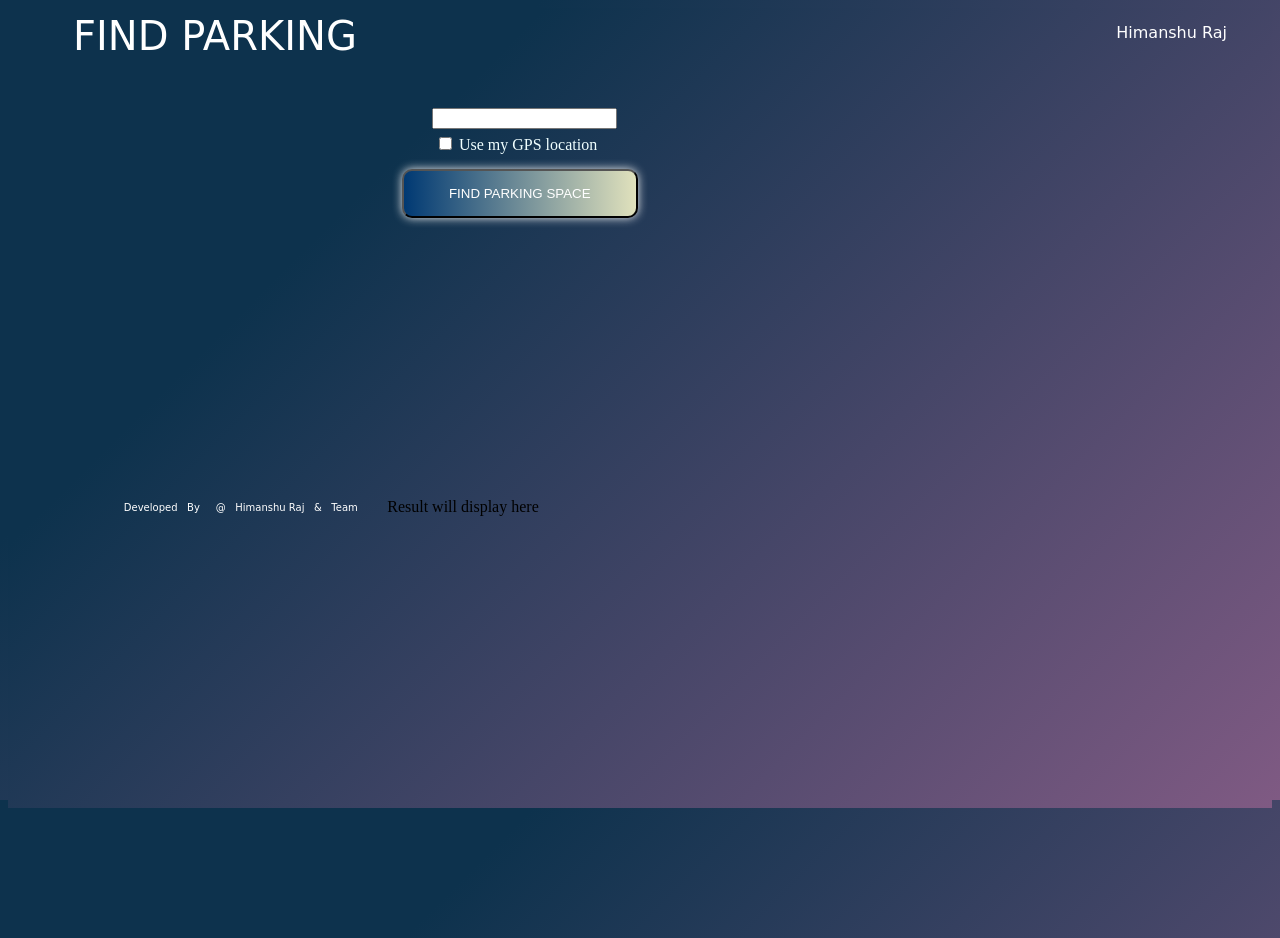
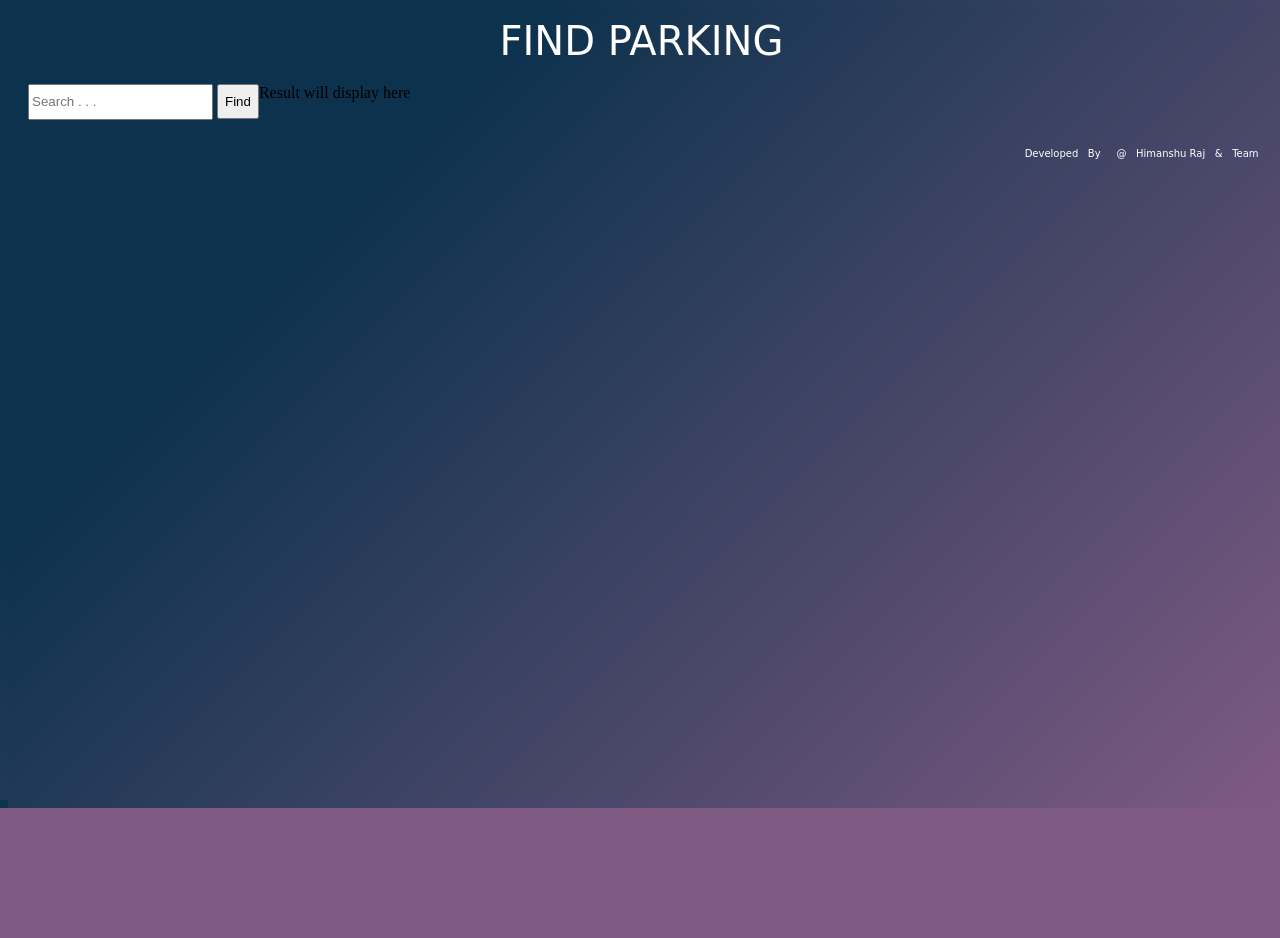
Before and after one commit to himanshuRaj-IN/FindParking.github.io, a plain HTML site: page index.html in a window 1280 px wide. After the commit the page ends 808 px from the top, so only its background shows below. Drawn offline with Linux system fonts and the light colour scheme; a web font is replaced by a local one.

Commit message:
added resposni

```diff
--- a/index.css
+++ b/index.css
@@ -1,96 +1,34 @@
 html,body{
     height: 100%;
+    width: 100%;
     background-color: #7f5a83;
     background-image: linear-gradient(315deg, #7f5a83 0%, #0d324d 74%);
 }
 #headerBox{
+    border-right: double;
+    border-color: #f6f3f7 ;
+    text-align: center;
     position: relative;
-    padding: 0;
+    padding: 10px 10px 0px 0px;
+    font-size: 40px;
     margin: 0;
-    height: 50px;
+    /* height: 50px; */
     font-family: 'ZCOOL QingKe HuangYou', cursive;
     color: rgb(255, 255, 255);
 }
-
-#leftheader{
-    padding:5px;
-    margin-left: 60px;
-    float: left;
-    font-family: 'ZCOOL QingKe HuangYou', cursive;
-    color: rgb(255, 255, 255);
-    font-size: 40px;
-}
-#rightheader{
-    float: right;
-}
-#username{
-  float: left;
-  padding: 15px;
-}
-#usericon{
-    margin-top: 15px;
-    margin-right: 30px;
-    float: right;
-    /* background-image: url(img/usericon.png);
-    width: 100px;
-    height: 100px; */
+#content{
+    display: block;
+    display: inline-block;
+    padding: 20px 20px 20px 20px;
 }
 
-#content{
-    position: relative;
-    height: 440px;
-    /* background-color: chartreuse; */
+#search{
+    align-items: center;
+    float: left;
 }
-#leftDiv{
-    position: relative;
+#searchResult{
+    align-items: center;
     float: left;
-    width: 30%;
-    height: 100%;
-    /* background-color: #1E1E1E; */
-}
-
-#locationimg{
-    margin-top: 50px;
-    margin-left: 100px;
-}
-#searchplaceholder{
-    margin-left: 70px;
-}
-#gpspermission{
-    color: azure;
-    margin-left: 68px;
-    padding: 5px;
-}
-
-
-.btn-grad {background-image: linear-gradient(to right, #003973 0%, #E5E5BE  51%, #003973  100%)}
-.btn-grad {
-   margin: 10px;
-   margin-left: 40px;
-   padding: 15px 45px;
-   text-align: center;
-   text-transform: uppercase;
-   transition: 0.5s;
-   background-size: 200% auto;
-   color: white;
-   box-shadow: 0 0 10px #eee;
-   border-radius: 10px;
-   display: block;
- }
-
- .btn-grad:hover {
-   background-position: right center; /* change the direction of the change here */
-   color: #fff;
-   text-decoration: none;
- }
-
-
-#rightDiv{
-    position: relative;
-    float: right;
-    width: 70%;
-    height: 100%;
-    /* background-color: blueviolet; */
 }
 footer{
     position: relative;
@@ -145,15 +83,6 @@ footer{
     height: 20%;
     text-align: center;
 }
-#searchlist{
-    color: azure;
-}
-#checkbox1lebel{
-    background-color: aliceblue;
-}
-#checkdiv{
-    color: aliceblue;
-}
 
 @keyframes slidein {
     from {
--- a/index.html
+++ b/index.html
@@ -14,41 +14,22 @@
 <body>
 
     <div id="headerBox">
-        <div id="leftheader">
             FIND PARKING
-        </div>
-        <div id="rightheader">
-            <div id="username">Himanshu Raj</div>
-            <div id="usericon"></div>
-        </div>
     </div>
 
     <div id="content">
-        <div id="leftDiv">
-
-            <div id="locationimg">
-            </div>
-
-            <div id="searchplaceholder">
-                <input list="browsers" name="browser">
-                <datalist id="browsers">
-                    <option value="Internet Explorer">
-                    <option value="Firefox">
-                    <option value="Chrome">
-                    <option value="Opera">
-                    <option value="Safari">
+        <div id = "search">
+                <input list="browsers" name="browser" placeholder="Search . . . " style="height: 30px;">
+                <datalist id="browsers" >
+                  <option value="Internet Explorer">
+                  <option value="Firefox">
+                  <option value="Chrome">
+                  <option value="Opera">
+                  <option value="Safari">
                 </datalist>
-            </div>
-            <div id="gpspermission">
-                <input type="checkbox" id="checkbox1" name="location" value="sbl">
-                <label for="location">Use my GPS location</label>
-            </div>
-            <div id="btndiv">
-                <button type="button" class="btn-grad" id="findparkingbtn" onclick="test()">Find Parking Space</button>
-            </div>
-
+                <button type="button" class="btn-grad" id="findparkingbtn" onclick="test()" style="height: 35px;">Find</button>
         </div>
-        <div id="rightDiv">Result will display here </div>
+        <div id="searchResult">Result will display here </div>
     </div>
     <footer>
         <p style="margin: 0; padding:4px; float: right;">Developed &nbsp; By &nbsp; &nbsp; @ &nbsp; Himanshu Raj &nbsp;
--- a/index.js
+++ b/index.js
@@ -11,7 +11,7 @@ function test(){
     // const  response5 = httpGet("https://io.adafruit.com/api/v2/Himanshu00/feeds/spp05/data/retain")
 
     let str = responseGenerator();
-    document.getElementById("rightDiv").innerHTML = str
+    document.getElementById("searchResult").innerHTML = str
 
 }
 
```
